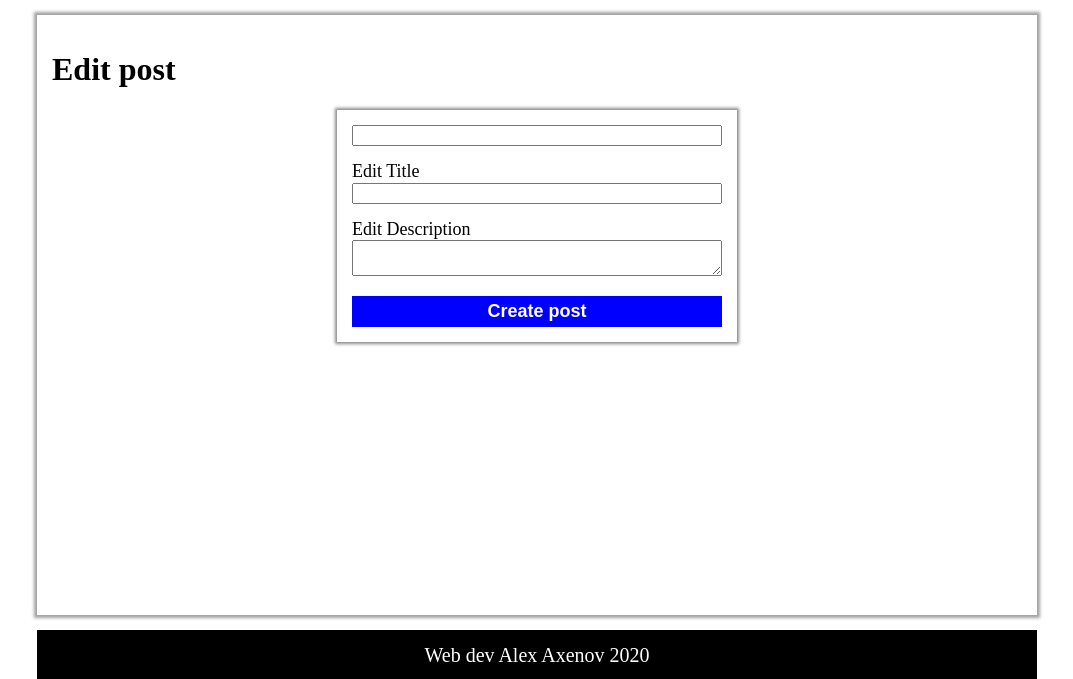
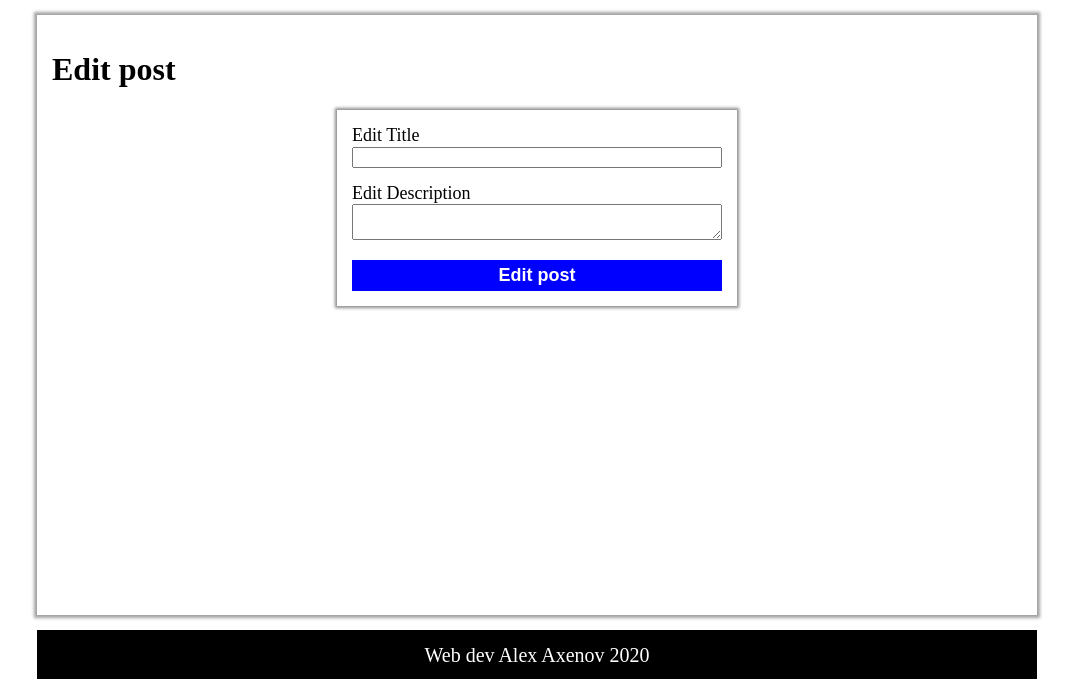
Before and after one commit to AndreiChornii/blog, a Symfony app: template templates/posts/edit.html.twig in a window 1280 px wide. Shown: the part 50-729 px from the top of the page, without its empty margins (103-1176 px from the left). Run offline with Twig, Linux system fonts and the light colour scheme; the template is opened without the code that fills it, so the values that code supplies are empty; some libraries are stand-ins or nearby versions.

Commit message:
without_errors

```diff
--- a/src/Controller/Blog.php
+++ b/src/Controller/Blog.php
@@ -89,7 +89,7 @@ class Blog extends AbstractController
         $Post = $em->find(Post::class, $id);
 
         return $this->render('posts/show.html.twig',[
-            "post" => $Posts
+            "post" => $Post
         ]);
     }
 
--- a/templates/posts/edit.html.twig
+++ b/templates/posts/edit.html.twig
@@ -4,7 +4,7 @@
 {% block body %}
     <h1>Edit post</h1>
     <form action="/post/save" method="POST" class="post-form">
-        <input type=":=hidden" name="id" value="{{post.id}}"/>
+        <input type="hidden" name="id" value="{{post.id}}"/>
         <label>
             Edit Title
             <input value="{{post.title}}" name="title" type="text" />
@@ -13,6 +13,6 @@
             Edit Description
             <textarea name="description">{{post.description}}</textarea>
         </label>
-        <button class="btn-blue">Create post</button>
+        <button class="btn-blue">Edit post</button>
     </form>
 {% endblock %}
--- a/templates/posts/show.html.twig
+++ b/templates/posts/show.html.twig
@@ -2,7 +2,7 @@
 
 
 {% block body %}
-    <h1>{post.title{}</h1>
+    <h1>{{post.title}}</h1>
     <a href="/">List posts</a>
 
     <div class="post">
```
Also changed, not shown: 1 other file.
